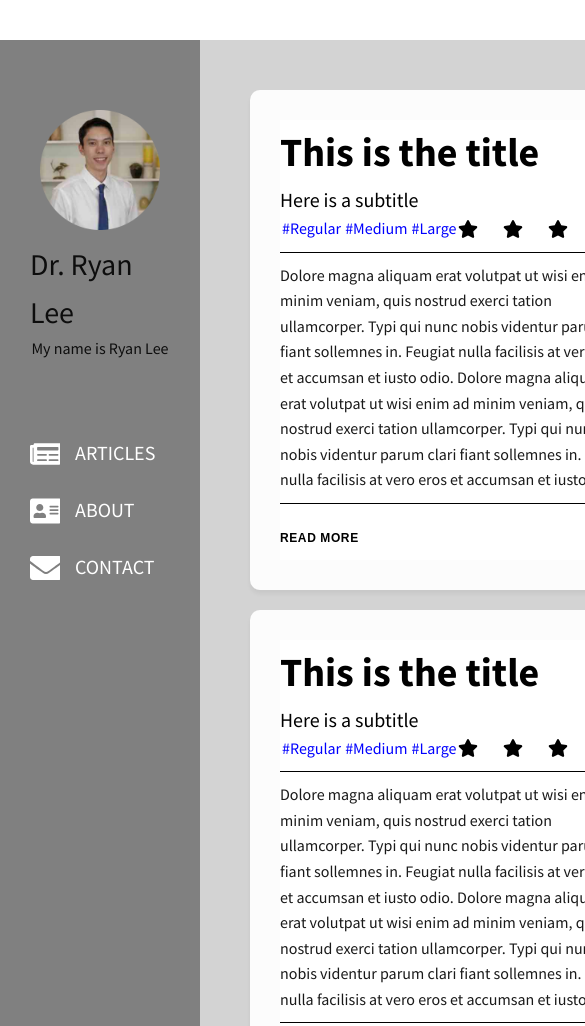
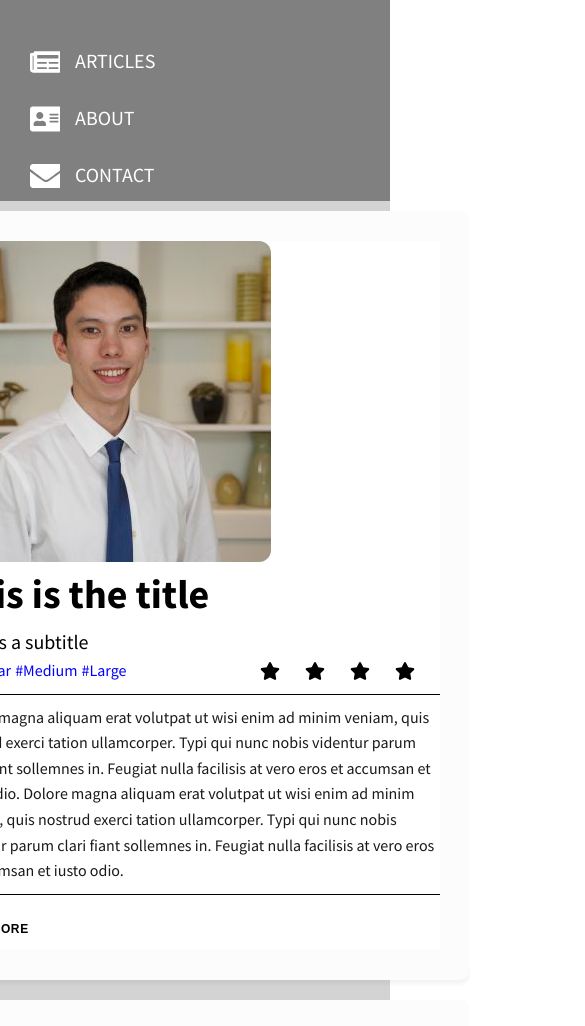
Before and after one commit to bubujone35/personal-blog, a Gatsby site: page / in a window 390 px wide. Shown: the top 1026 px of the page, 585 px wide, since content can reach past the window. Built offline with nearby package versions, Linux system fonts and the light colour scheme; Gatsby itself is replaced by a stand-in of ours.

Commit message:
set breakpoints for sidenav on mobile

```diff
--- a/src/components/cards/preview-card.js
+++ b/src/components/cards/preview-card.js
@@ -13,6 +13,12 @@ const Container = styled.div`
   box-shadow: 0px 4px 4px rgba(0, 0, 0, 0.05);
   padding: 3rem;
   margin: 1rem;
+  max-width: 900px;
+  min-width: 550px;
+
+  @media all and (max-width: 1250px) {
+    flex-direction: column-reverse;
+  }
 `
 const LeftColumn = styled.div`
   background-color: white;
@@ -27,7 +33,14 @@ const RightColumn =  styled.div`
   display: flex;
   align-items: center;
   justify-content: center;
-`
+  padding: 2rem;
+  flex-direction: column;
+
+  @media all and (max-width: 1250px) {
+    padding: 0;
+    align-items: start;
+  }
+ `
 const Header = styled.div`
   background-color: white;
   color: black;
@@ -82,6 +95,10 @@ const Footer = styled.div`
 const Image = styled.img`
   border-radius: 12px;
   margin: 1rem;
+
+  @media all and (max-width: 1250px) {
+    margin: 0;
+  }
 `
 
 const PreviewCard = props => (
--- a/src/components/layout.js
+++ b/src/components/layout.js
@@ -30,6 +30,13 @@ const Layout = ({ children }) => {
     max-width: 120rem;
     margin: 4rem auto;
     background-color: orangered;
+
+    flex-flow: row-wrap;
+
+    @media all and (max-width: 1250px) {
+      margin: 0;
+      flex-direction: column;
+    }
   `
 
 
--- a/src/components/main.js
+++ b/src/components/main.js
@@ -9,6 +9,10 @@ const Container = styled.div`
   padding: 4rem;
   flex-direction: column;
   align-items: center;
+
+  @media all and (max-width: 1250px) {
+    padding: 0;
+  }
 `
 
 const Main = () => (
--- a/src/components/sidebar.js
+++ b/src/components/sidebar.js
@@ -15,6 +15,11 @@ const Container = styled.div`
   display: flex;
   flex-direction: column;
   justify-content: space-between;
+
+  @media all and (max-width: 1250px) {
+
+    flex-direction: column;
+  }
 `
 // //////////////////////////////////////
 // Intro
@@ -26,24 +31,44 @@ const Intro = styled.div`
   align-items: center;
   padding: 3rem;
   margin-top: 3rem;
+  @media all and (max-width: 1250px) {
+    display: none;
+  }
 `
 const Avatar = styled.div`
   border-radius: 100%;
   height: 12rem;
   width: 12rem;
   margin: 1rem;
+  @media all and (max-width: 1250px) {
+    display: none;
+  }
 `
 const Name = styled.h1`
   font-size: 3rem;
   font-weight: 300;
+  @media all and (max-width: 1250px) {
+    display: none;
+  }
 `
 
 const Content = styled.div`
-
+  @media all and (max-width: 1250px) {
+    display: none;
+  }
 `
 
 // //////////////////////////////////////
 // Sidebar navigation links
+const NavWrapper = styled.div`
+  display: flex;
+  flex-direction: column;
+
+  @media all and (max-width: 1250px) {
+    flex-direction: row;
+  }
+`
+
 const SideNav = styled.ul`
   font-size: 1.8rem;
   list-style: none;
@@ -107,6 +132,9 @@ const Legal = styled.div`
   font-size: 1.2rem;
   text-align: center;
   padding: 2.5rem;
+  @media all and (max-width: 1250px) {
+    display: none;
+  }
 `
 
 const Sidebar = () => (
@@ -122,6 +150,7 @@ const Sidebar = () => (
         My name is Ryan Lee
       </Content>
     </Intro>
+    <NavWrapper>
     <SideNav>
       <SideNavItem>
         <StyledLink to="/">
@@ -142,6 +171,7 @@ const Sidebar = () => (
         </StyledLink>
       </SideNavItem>
     </SideNav>
+    </NavWrapper>
     <Legal>&copy; 2019 All rights reserved.</Legal>
   </Container>
 )
```
